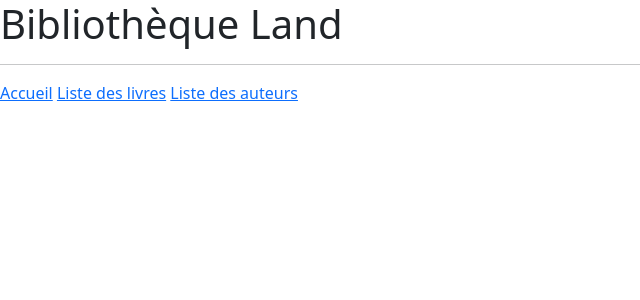
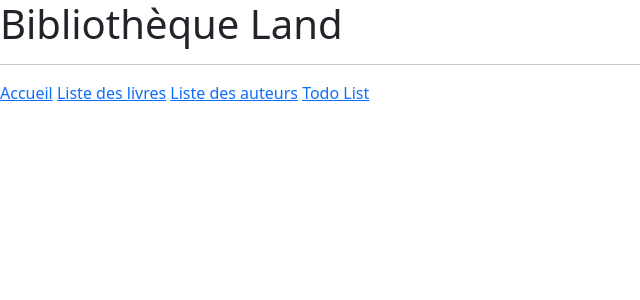
Before and after one commit to WalidJazayeri/Projet_biblio, a PHP site: page /index.php in a window 1280 px wide. Shown: the top 300 px of the page, without its empty margins (0-640 px from the left). Run offline with PHP 8.4, Linux system fonts and the light colour scheme; a stand-in replaces the project's code that opens the database connection; some libraries are stand-ins or nearby versions.

Commit message:
rajout du bouton todo list dans le header.php

```diff
--- a/header.php
+++ b/header.php
@@ -15,8 +15,8 @@ echo '<!doctype html>
 <hr>
 <a href="index.php">Accueil</a>
 <a href="list_books.php">Liste des livres</a>
-<a href="list_authors.php">Liste des auteurs</a>';
-
+<a href="list_authors.php">Liste des auteurs</a>
+<a href="todo.php">Todo List</a>';
 require_once 'connec.php';
 $pdo = new \PDO(DSN, USER, PASS);
 
```
